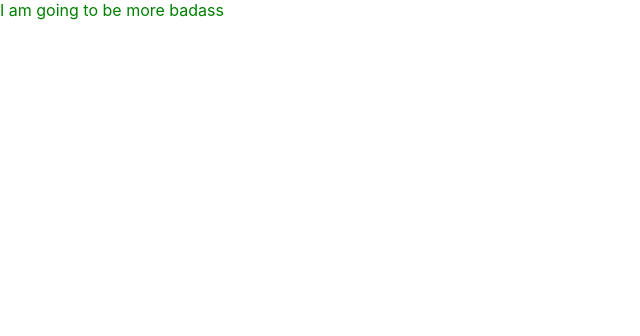
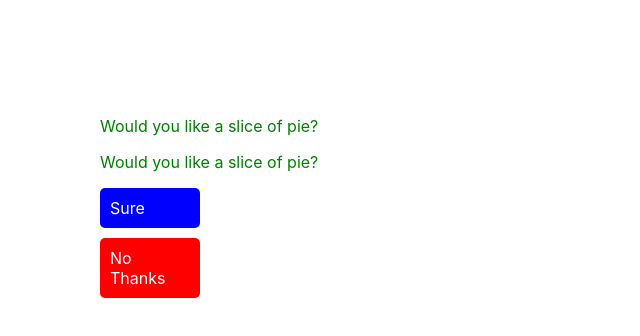
Before and after one commit to obododavid/chai-testing, a React (Create React App) app: page / in a window 1280 px wide. Shown: the top 336 px of the page, without its empty margins (0-640 px from the left). Built offline with nearby package versions, Linux system fonts and the light colour scheme.

Commit message:
styling the buttons and displaying confirmation successfully

```diff
--- a/src/App.js
+++ b/src/App.js
@@ -1,12 +1,21 @@
 let React = require('react');
-let Notification = require('./Notification/notification')
+let Notification = require('./Notification/notification');
+let Confirmation = require('./confirmation/confirmation');
 
+
+//----------------------------------------------------------------------
+//For Notification
+//----------------------------------------------------------------------
 
 function App(props) {
   const { message, type } = props.notification;
   return (<div id='app'>
     {message && <Notification message={message} type={type} />}
+    <Confirmation message={message} type={type} />
   </div>);
 }
 
+
+
+
 module.exports = App;
--- a/src/Notification/notification.js
+++ b/src/Notification/notification.js
@@ -1,7 +1,7 @@
 let React = require('react');
 
 function Notification(props) {
-    const { message, type } = props
+    const { message, type, children } = props
     let alertType;
     switch (type) {
         case 'message':
@@ -22,7 +22,8 @@ function Notification(props) {
 
     return (
         <div className={['alert', alertType].join(' ')}>
-            {message}
+            <p>{message}</p>
+            {children}
         </div>
     )
 }
--- a/src/confirmation/confirmation.js
+++ b/src/confirmation/confirmation.js
@@ -23,8 +23,9 @@ function Confirmation(props) {
     }
 
     return (
-        <Notification message={message}>
-
+        <Notification message={message} type={type}>
+            <div className="btn btn-primary" >Sure</div>
+            <div className="btn btn-danger">No Thanks</div>
         </Notification>
     )
 }
--- a/src/index.css
+++ b/src/index.css
@@ -5,6 +5,7 @@ body {
     sans-serif;
   -webkit-font-smoothing: antialiased;
   -moz-osx-font-smoothing: grayscale;
+  padding: 100px;
 }
 
 code {
@@ -24,3 +25,20 @@ code {
 .alert-info{
   color: black;
 }
+
+.btn{
+  color: #ffffff;
+  border-radius: 5px;
+  padding: 10px;
+  width: 80px;
+  margin-bottom: 10px;
+  cursor: pointer;
+}
+
+.btn-primary{
+  background-color: blue;
+}
+
+.btn-danger{
+  background-color: red;
+}
--- a/src/index.js
+++ b/src/index.js
@@ -5,7 +5,7 @@ let React = require('react'),
   App = require('./App');
 
 const notification = {
-  message: 'I am going to be more badass',
+  message: 'Would you like a slice of pie?',
   type: 'success'
 }
 
```
Also changed, not shown: 1 other file (tests, documents, lock files or other folders).
